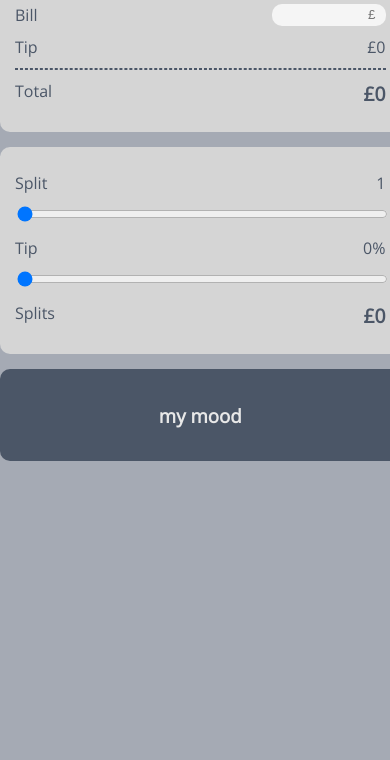
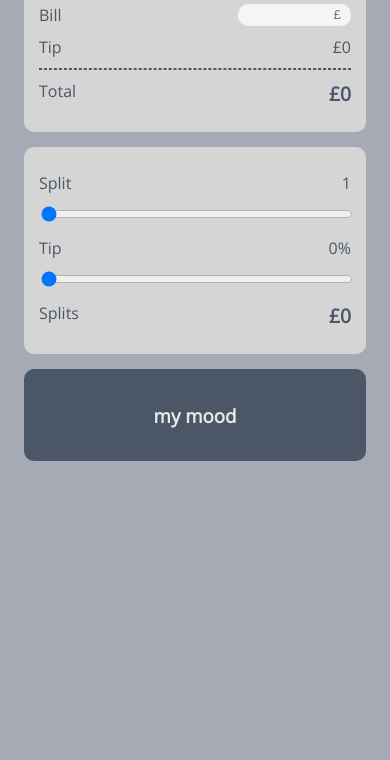
Before and after one commit to NukeTurtle/tipz, a plain HTML site: page index.html in a window 390 px wide. Shown: the part 99-859 px from the top of the page. Drawn offline with nearby package versions, Linux system fonts and the light colour scheme.

Commit message:
More mobile stuff

```diff
--- a/style.css
+++ b/style.css
@@ -10,8 +10,7 @@
 }
 body{
     margin: 0;
-    height: 100vh;
-    overflow: hidden;
+    height: 100%;
     background: var(--background);
     color: #4b5667;
     font-family: 'Open Sans';
@@ -19,7 +18,7 @@ body{
 section{
     padding: 15px;
     margin: 15px auto;
-    width: 95vw;
+    width: 80vw;
     max-width: 400px;
     background: var(--frontbackground);
     box-shadow: 5px 5px 5px var(--black);
```
